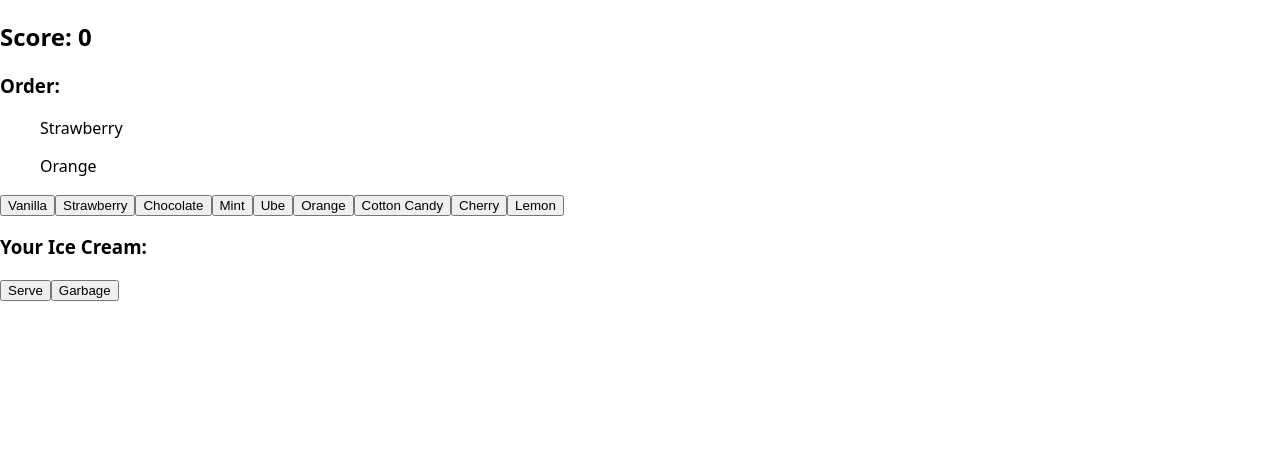
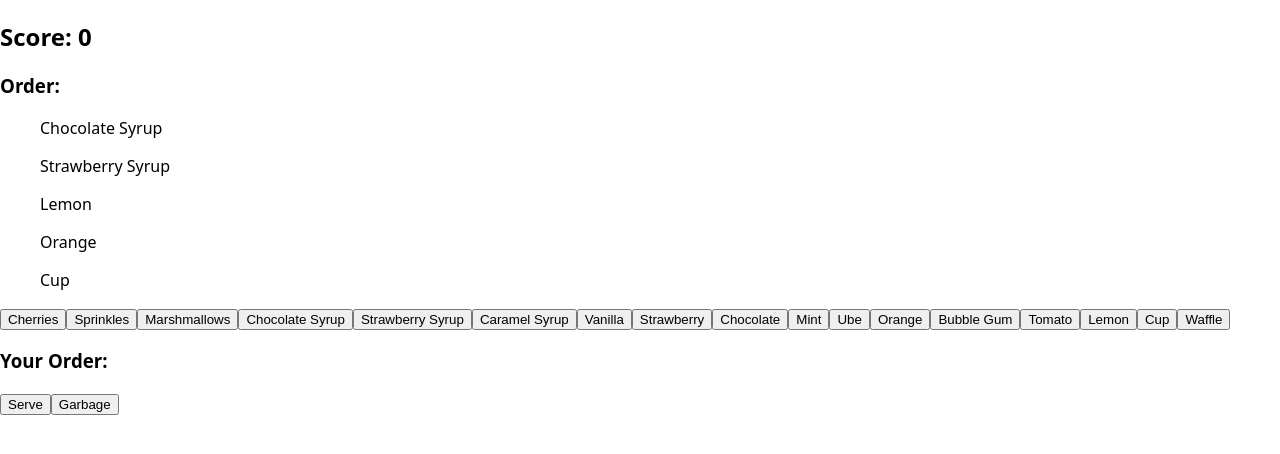
Before and after one commit to klucky17/brain-freeze, a React (Vite) app: page / in a window 1280 px wide. Both pictures are taken after a click on the button "Play". Shown: the top 454 px of the page. Built offline with nearby package versions, Linux system fonts and the light colour scheme.

Commit message:
added cones, syrups, toppings

```diff
--- a/src/components/Game.jsx
+++ b/src/components/Game.jsx
@@ -2,48 +2,84 @@ import { useState } from 'react'
 
 function Game({score, setScore}) {
 
-  // //get a randomized order
-  // function shuffleOrder(IceCreamOrder){
-  //   let currentIndex = IceCreamOrder.length
-  //   while(currentIndex != 0){
-  //     let randomIndex = Math.floor(Math.random() * currentIndex)
-  //     currentIndex--
-
-  //     [IceCreamOrder[currentIndex], IceCreamOrder[randomIndex]] = [IceCreamOrder[randomIndex], IceCreamOrder[currentIndex]]
-  //   }
-  // }
-
   //get a random customer order for each new customer
   function getOrder(){
+    const order = []
+
+    //get random cone
+    const cone = cones[Math.floor(Math.random() * cones.length)]
+    order.push(cone)
+
+    //get random scoops
     const totalFlavours = flavours.length  //get the total number of ice creams available to choose from
-    const orderLength = Math.floor(Math.random() * totalFlavours) + 1  //get random order length, minimum 1 scoop
+    const numScoops = Math.floor(Math.random() * totalFlavours) + 1  //get random number of scoops, minimum 1 scoop
 
-    const order = []
-    for(let i=0; i<orderLength; i++){
+    for(let i=0; i<numScoops; i++){
       const randomFlavour = flavours[Math.floor(Math.random() * totalFlavours)]  //get random ice cream flavours
       order.push(randomFlavour)  //add flavour to customer order
+    }
+
+    //50% chance to get random syrups
+    if(Math.random() > 0.5){
+      const numSyrups = Math.floor(Math.random() * 2) + 1  //at most 2 syrups, minimum 1
+      for(let i=0; i<numSyrups; i++){
+        const randomSyrup = syrups[Math.floor(Math.random() * syrups.length)]
+        order.push(randomSyrup)
+      }
+    }
+
+    //50% chance to get random toppings
+    if(Math.random() > 0.5){
+      const numToppings = Math.floor(Math.random() * 2) + 1  //at most 2 syrups, minimum 1
+      for(let i=0; i<numToppings; i++){
+        const randomTopping = toppings[Math.floor(Math.random() * toppings.length)]
+        order.push(randomTopping)
+      }
     }
 
     return order
   }
 
-  function addFlavour(item){
+  function addIceCream(item){
     setIceCream([...playerIceCream, item])
+  }
+  function addCone(item){
+    setCone(item)
+  }
+  function addSyrup(item){
+    setSyrup([...playerSyrup, item])
+  }
+  function addTopping(item){
+    setTopping([...playerTopping, item])
+  }
+
+  function resetPlayerOrder(){
+    setIceCream([])
+    setCone(null)
+    setSyrup([])
+    setTopping([])
   }
 
   //check if created ice cream matches customer order
   function checkOrder(){
-    const correct = JSON.stringify(order) === JSON.stringify(playerIceCream) //compare orders
-    if (correct){
-      setScore(score + 100)
-      setIceCream([])  //reset ice cream creation
+    const correct = JSON.stringify(order) === JSON.stringify(playerOrder) //compare orders
+    if(correct){
+      setScore(score + 25*(order.length-1))  //25 points for each item excluding the cone
+      resetPlayerOrder()  //reset created order
       setOrder(getOrder())  //get new customer order
     }
   }
 
-  const flavours = ["Vanilla", "Strawberry", "Chocolate", "Mint", "Ube", "Orange", "Cotton Candy", "Cherry", "Lemon"]  //all ice cream flavours
-  const [order, setOrder] = useState(getOrder(flavours))
+  const flavours = ["Vanilla", "Strawberry", "Chocolate", "Mint", "Ube", "Orange", "Bubble Gum", "Tomato", "Lemon"]  //all ice cream flavours
+  const cones = ["Cup", "Waffle"]
+  const syrups = ["Chocolate Syrup", "Strawberry Syrup", "Caramel Syrup"]
+  const toppings = ["Cherries", "Sprinkles", "Marshmallows"]
+  const [order, setOrder] = useState(getOrder())
   const [playerIceCream, setIceCream] = useState([])
+  const [playerCone, setCone] = useState(null)  //can only have 1 cone at a time
+  const [playerSyrup, setSyrup] = useState([])
+  const [playerTopping, setTopping] = useState([])
+  const playerOrder = [playerCone, ...playerIceCream, ...playerSyrup, ...playerTopping]  //combine everything into 1 array
 
   return(
     /*display current score*/
@@ -56,7 +92,7 @@ function Game({score, setScore}) {
 
       {/*display order from the array*/}
         <ul>
-          {order.map((item, index) => (
+          {order.slice().reverse().map((item, index) => (  //reverse order so that cones are that the bottom, toppings at the top
             <p key={index}>{item}</p>
           ))}
         </ul>
@@ -64,31 +100,62 @@ function Game({score, setScore}) {
 
       {/*display all flavours as buttons*/}
       <div className="buttons">
+
+        {toppings.map((topping) => (
+          <button
+            key={topping}
+            onClick={() => addTopping(topping)}  /*add scoop*/
+          >
+            {topping}
+          </button>
+        ))}
+
+        {syrups.map((syrup) => (
+          <button
+            key={syrup}
+            onClick={() => addSyrup(syrup)}  /*add scoop*/
+          >
+            {syrup}
+          </button>
+        ))}
+
         {flavours.map((flavour) => (
           <button
             key={flavour}
-            onClick={() => addFlavour(flavour)}  /*add scoop*/
+            onClick={() => addIceCream(flavour)}  /*add scoop*/
           >
             {flavour}
           </button>
         ))}
+
+        {cones.map((cone) => (
+          <button
+            key={cone}
+            onClick={() => addCone(cone)}  /*add scoop*/
+          >
+            {cone}
+          </button>
+        ))}
+
       </div>
 
       <div className="player-order">
-        <h3>Your Ice Cream:</h3>
+        <h3>Your Order:</h3>
 
         <ul>
-          {playerIceCream.map((item, index) => (
-            <li key={index}>{item}</li>
+          {playerOrder.filter(Boolean).slice().reverse().map((item, index) => (
+            <p key={index}>{item}</p>
           ))}
         </ul>
       </div>
 
+      {/*check order and serve to customer*/}
       <button onClick={checkOrder}>
         Serve
       </button>
 
-      <button onClick={() => setIceCream([])}>
+      {/*reset ice cream*/}
+      <button onClick={resetPlayerOrder}>
         Garbage
       </button>
     </div>
```
